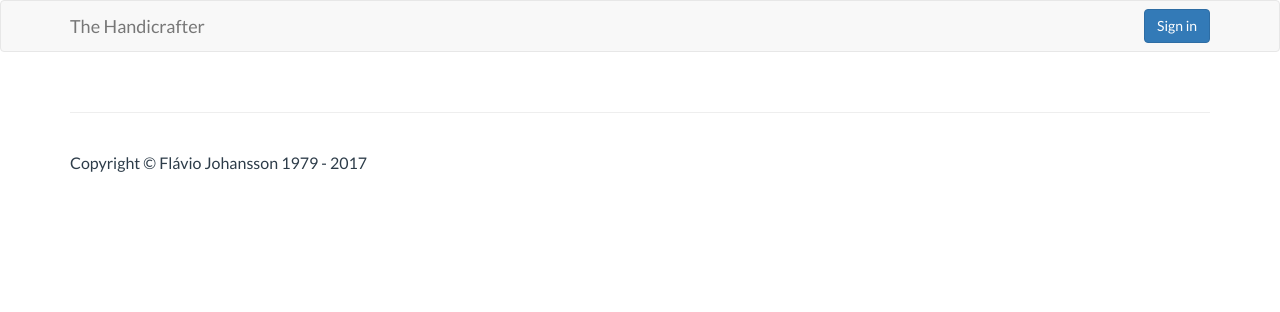
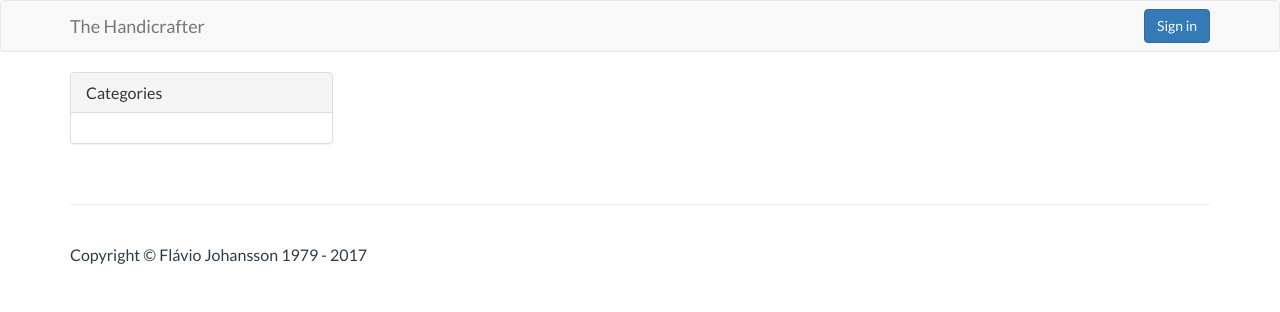
Before and after one commit to flaviojohansson/item-catalog, a Flask app: page / in a window 1280 px wide. Shown: the top 312 px of the page. Run offline with Flask 2, Linux system fonts and the light colour scheme; data that the repository does not hold is empty; some libraries are stand-ins or nearby versions.

Commit message:
Add categories to front page

```diff
--- a/app/controllers/home.py
+++ b/app/controllers/home.py
@@ -18,9 +18,16 @@ def front_page():
     handicrafts = session.query(Handicraft).order_by(
         Handicraft.created_at.desc()
     )
+
+    categories = session.query(Category).order_by(
+        Category.name.desc()
+    )
+
     # Show the latest 10
     handicrafts = handicrafts.limit(30)
-    return render_template('home/front_page.html', handicrafts=handicrafts)
+    return render_template('home/front_page.html',
+                           handicrafts=handicrafts,
+                           categories=categories)
 
 
 @home.route('/filter/category/<int:category_id>')
@@ -29,6 +36,9 @@ def list_by_category(category_id):
     category = session.query(Category).filter_by(id=category_id).first()
     if not category:
         return redirect(url_for('home.front_page'))
+    categories = session.query(Category).order_by(
+        Category.name.desc()
+    )
     handicrafts = session.query(Handicraft) \
         .filter_by(category_id=category_id) \
         .order_by(Handicraft.created_at.desc())
@@ -36,7 +46,8 @@ def list_by_category(category_id):
     handicrafts = handicrafts.limit(30)
     return render_template('home/front_page.html',
                            handicrafts=handicrafts,
-                           category=category)
+                           category=category,
+                           categories=categories)
 
 
 @home.route('/filter/user/<int:user_id>')
@@ -45,7 +56,9 @@ def list_by_user(user_id):
     user = session.query(User).filter_by(id=user_id).first()
     if not user:
         return redirect(url_for('home.front_page'))
-    # handicraft = session.query(Handicraft).filter_by(id=handicraft_id).one()
+    categories = session.query(Category).order_by(
+        Category.name.desc()
+    )
     handicrafts = session.query(Handicraft) \
         .filter_by(user_id=user_id) \
         .order_by(Handicraft.created_at.desc())
@@ -53,4 +66,5 @@ def list_by_user(user_id):
     handicrafts = handicrafts.limit(30)
     return render_template('home/front_page.html',
                            handicrafts=handicrafts,
-                           user=user)
+                           user=user,
+                           categories=categories)
--- a/app/templates/home/front_page.html
+++ b/app/templates/home/front_page.html
@@ -2,6 +2,20 @@
 
 {% block content %}
 
+    <div class="row">
+
+        <div class="col-sm-3">
+            <div class="panel panel-default">
+                <div class="panel-heading">Categories</div>
+                <div class="panel-body">
+                    {% for category in categories %}
+                    <a href="{{url_for('home.list_by_category', category_id=category.id)}}">{{ category.name }}</a><br />
+                    {% endfor %}
+                </div>
+            </div>
+        </div>
+
+        <div class="col-sm-9">
             {% if category %}
             <div class="well">Filter by category: {{ category.name }}</div>
             {% endif %}
@@ -29,4 +43,6 @@
                 </article>
             {% endfor %}
             </section>
+        </div>
+    </div>
 {% endblock %}
```
Lines whose indentation alone changed are shown as unchanged.
